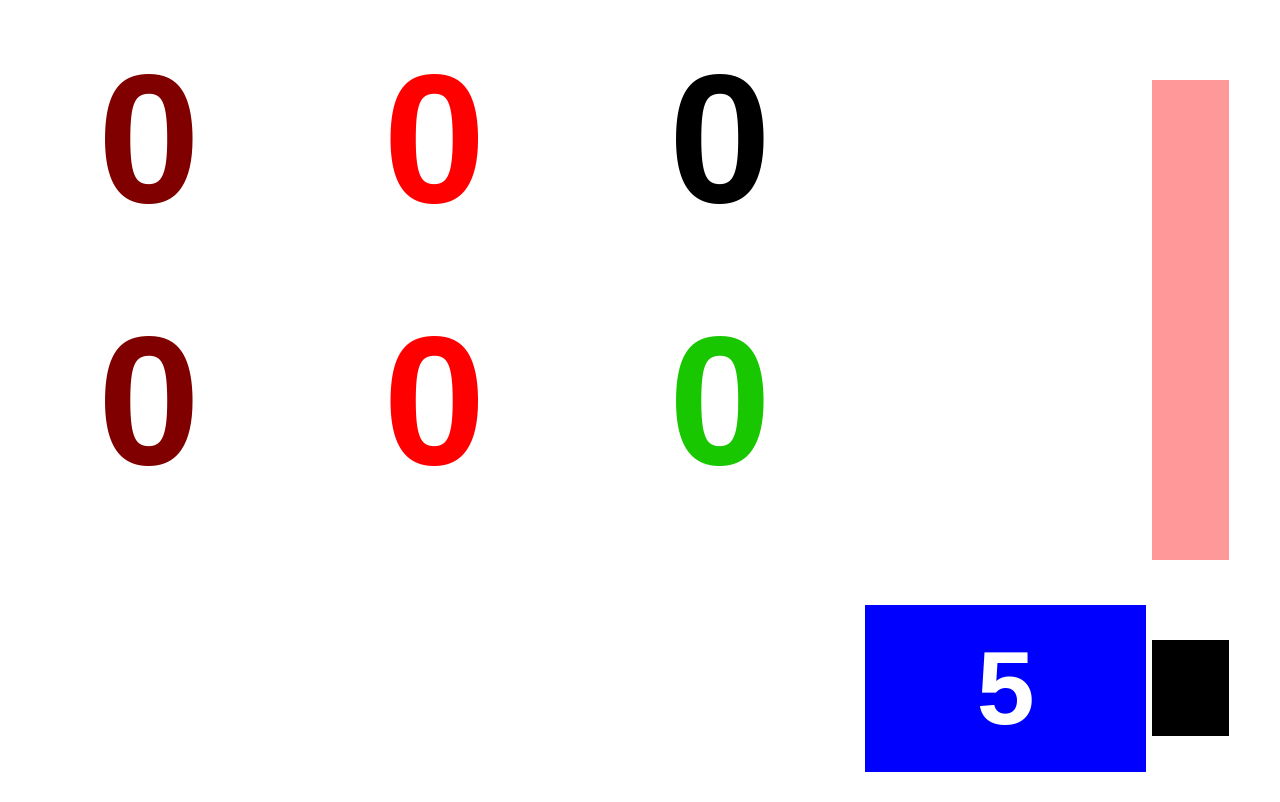
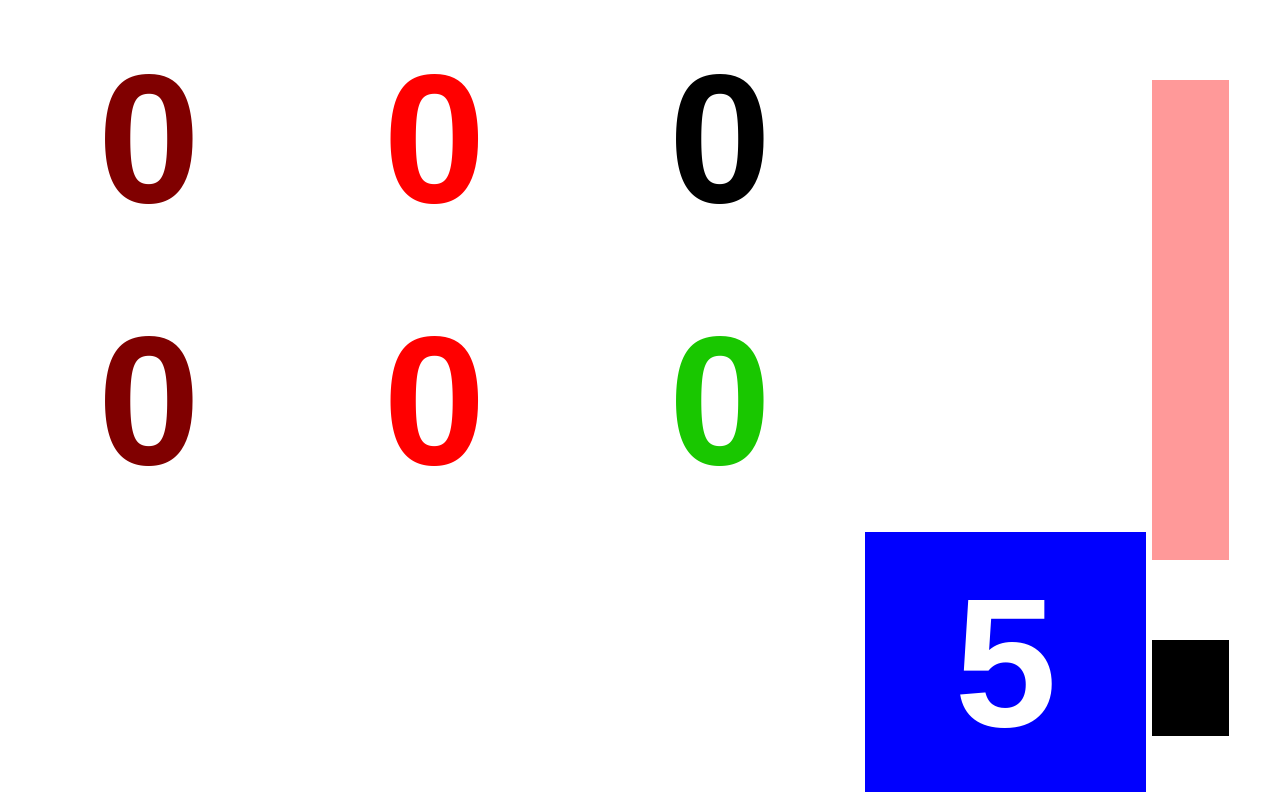
Before and after one commit to alebusi/risorse_agricola4, a plain HTML site: page index.html in a window 1280 px wide. Drawn offline with Linux system fonts and the light colour scheme.

Commit message:
Update style.css

```diff
--- a/style.css
+++ b/style.css
@@ -33,7 +33,7 @@
     padding: 3vh 0;
     text-align: center;
     font-family: Arial, Sans-Serif;
-    font-size: 13vh;
+    font-size: 23vh;
     font-weight: bold;
     cursor: default;
     color: white;
```
